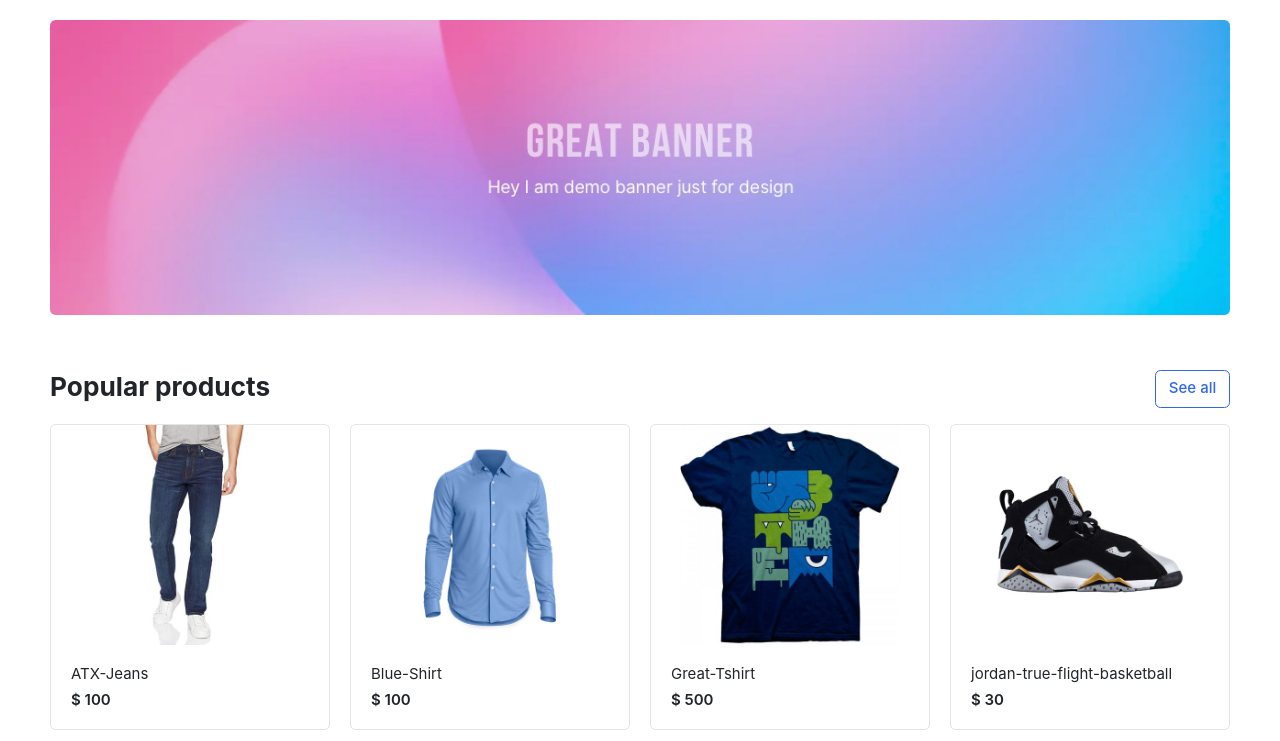
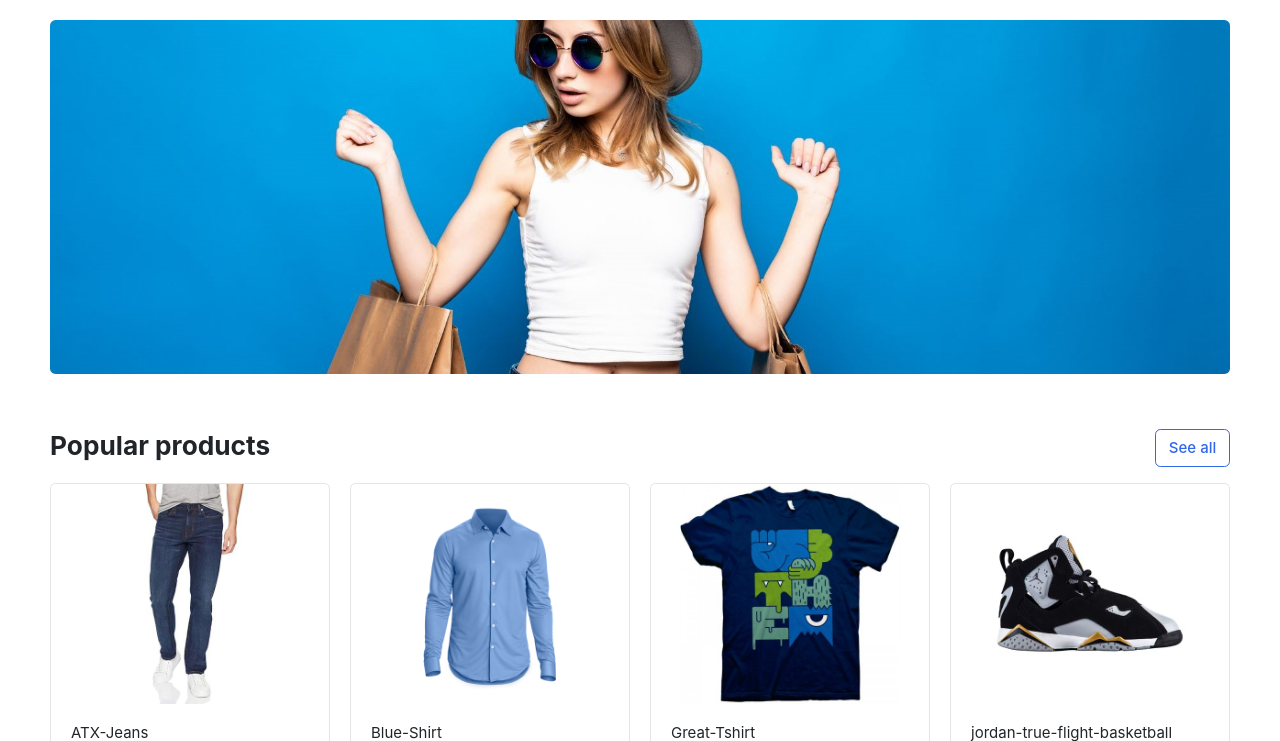
Before and after one commit to ahmedkhaleel/E-Commerce-django-python, a Django app: page / in a window 1280 px wide. Shown: the part 118-859 px from the top of the page. Run offline with Django 4.2, Linux system fonts and the light colour scheme; data comes from the database, SQL or seed files in the repository; some libraries are stand-ins or nearby versions; some web fonts are replaced.

Commit message:
Changed Cover Photo

```diff
--- a/templates/home.html
+++ b/templates/home.html
@@ -7,7 +7,7 @@
 <div class="container">
 
 <div class="intro-banner-wrap">
-	<img src="{% static 'images/banners/1.jpg' %}" class="img-fluid rounded">
+	<img src="{% static 'images/banners/cover.jpg' %}" class="img-fluid rounded">
 </div>
 
 </div> <!-- container //  -->
```
Also changed, not shown: greatkart/static/images/banners/1.jpg (deleted), greatkart/static/images/banners/cover.jpg (added).
